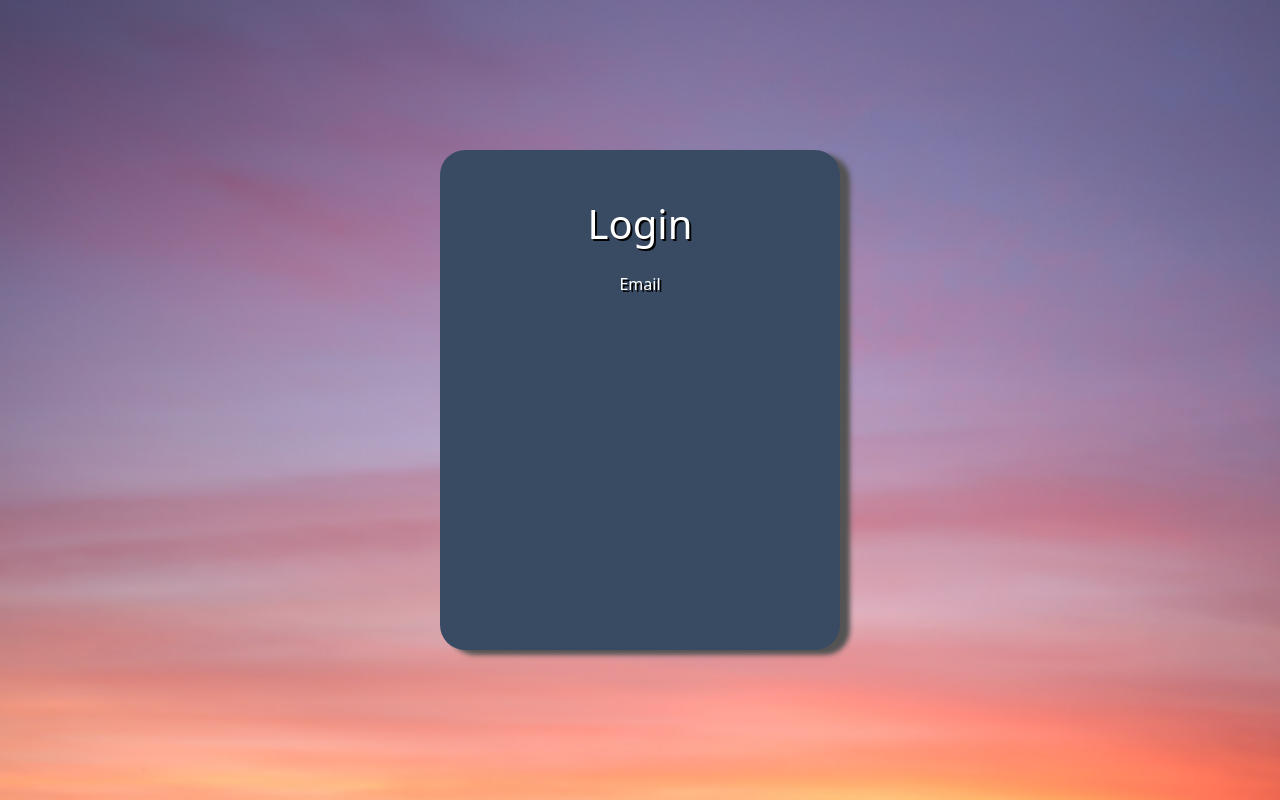
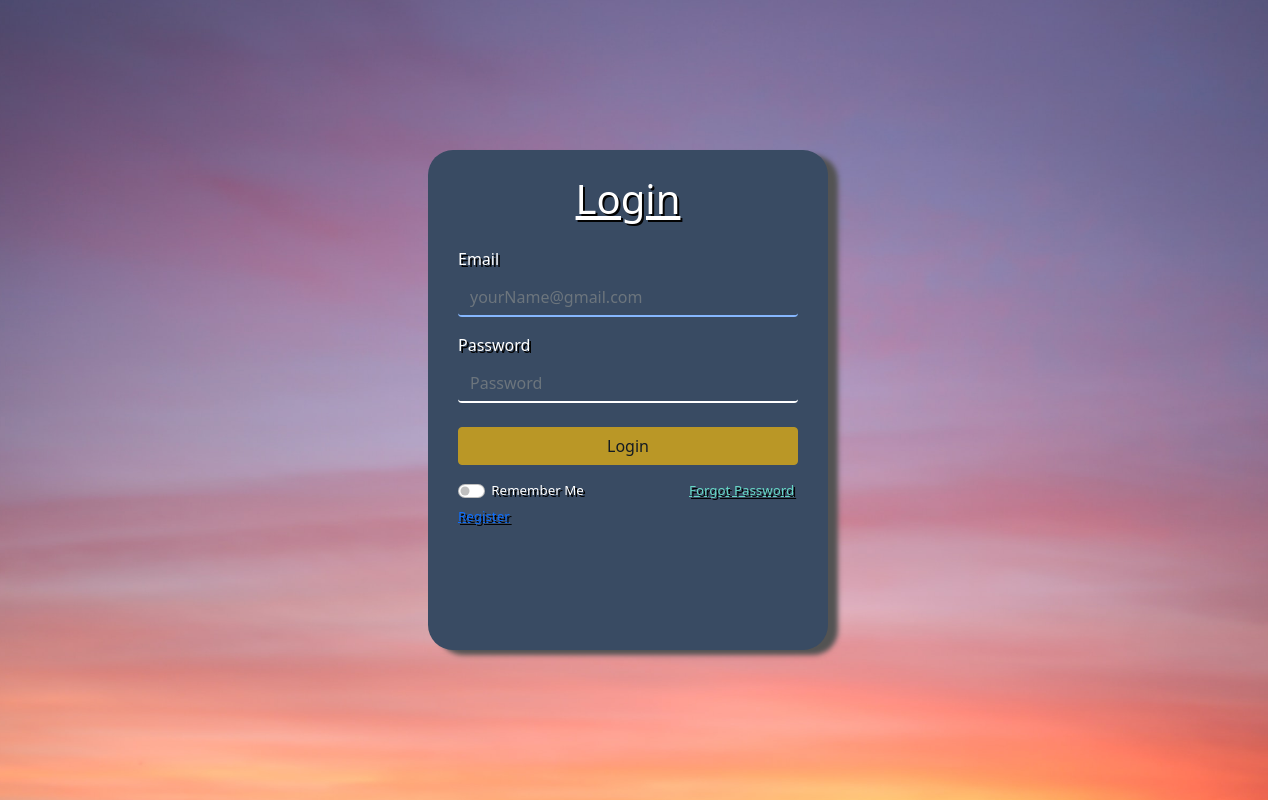
Before and after one commit to liamandaidan/HomeHospital, a React (Create React App) app in the folder HomeHospital-Frontend/hh-front/: page /login in a window 1280 px wide. Built offline with nearby package versions, Linux system fonts and the light colour scheme.

Commit message:
added login page

```diff
--- a/HomeHospital-Frontend/hh-front/src/components/LoginForm.js
+++ b/HomeHospital-Frontend/hh-front/src/components/LoginForm.js
@@ -1,28 +1,120 @@
-import React from "react";
-import { Container } from "react-bootstrap";
+import React, { useEffect, useState } from "react";
+import { Button, Col, Container, Form, Row } from "react-bootstrap";
+import { Link } from "react-router-dom";
 
 import classes from "./LoginForm.module.css";
 
 function LoginForm() {
+  const [email, setEmail] = useState("");
+  const [password, setPassword] = useState("");
+  const [validEmail, setValidEmail] = useState(false);
+  const [validPassword, setvalidPassword] = useState(false);
+  const [validForm, setValidForm] = useState(false);
+
+  function validateEmail() {
+    const pattern = new RegExp("^[a-zA-Z0-9_.-]+@[a-zA-Z]+[.][a-zA-Z]{2,}$");
+    if (!pattern.test(email)) {
+      document.getElementById("email").classList.add("is-invalid");
+      document.getElementById("email").classList.remove("is-valid");
+      setValidEmail(false);
+    } else {
+      document.getElementById("email").classList.remove("is-invalid");
+      document.getElementById("email").classList.add("is-valid");
+      setValidEmail(true);
+    }
+  }
+
+  function validatePassword() {
+    if (!password.length > 10) {
+      document.getElementById("password").classList.add("is-invalid");
+      document.getElementById("password").classList.remove("is-valid");
+      setvalidPassword(false);
+    } else {
+      document.getElementById("password").classList.remove("is-invalid");
+      document.getElementById("password").classList.add("is-valid");
+      setvalidPassword(true);
+    }
+  }
+
+  useEffect(() => {
+    if (validEmail && validPassword) {
+      setValidForm(true);
+    }
+  }, [validEmail, validPassword]);
+
   return (
     <Container>
       <div className={classes.loginBox}>
+        <div className={classes.innerBox}>
+          <div>
             <h1 className={classes.header}>Login</h1>
             <label htmlFor="firstName" className="form-label mt-3 text-white">
               Email
             </label>
-        {/* <input
+            <input
+              onBlur={validateEmail}
               type="text"
               className={`form-control bg-transparent text-white shadow-none ${classes.noBorder}`}
-          id="clientName"
-          name="clientName"
-          value={}
-          onChange={(e) => setNameValue(e.target.value)}
+              id="email"
+              name="email"
+              value={email}
+              onChange={(e) => setEmail(e.target.value)}
               pattern="[A-Za-z- ]+"
               required
-          placeholder="Enter Your Name"
+              placeholder="yourName@gmail.com"
+              pattern="^[a-zA-Z0-9_.-]+@[a-zA-Z]+[\.][a-zA-Z]{2,}$"
               autoFocus
-        /> */}
+            />
+            <div className="valid-feedback"></div>
+            <div className="invalid-feedback">Please enter a valid Email</div>
+          </div>
+          <div className={classes.container}>
+            <label htmlFor="password" className="form-label mt-3 text-white">
+              Password
+            </label>
+            <input
+              onBlur={validatePassword}
+              type="password"
+              className={`form-control bg-transparent text-white shadow-none ${classes.noBorder}`}
+              id="password"
+              name="password"
+              value={password}
+              onChange={(e) => setPassword(e.target.value)}
+              placeholder="Password"
+              minLength={6}
+              required
+            />
+            <div className="valid-feedback"></div>
+            <div className="invalid-feedback">
+              Password must be minimum of 10 characters
+            </div>
+          </div>
+          <div className="d-grid gap-2 mt-4">
+            <Button type="button" disabled={!validForm} variant="warning">
+              Login
+            </Button>
+          </div>
+          <Row>
+            <Col>
+              <Form.Check
+                className={`mt-3 ${classes.smallFont}`}
+                type="switch"
+                id="custom-switch"
+                label="Remember Me"
+              />
+            </Col>
+            <Col className={`ms-5 mt-3 ${classes.smallFont}`}>
+              <Link className={classes.teal} to="">
+                Forgot Password
+              </Link>
+            </Col>
+          </Row>
+          <Row>
+            <Col className={`${classes.smallFont}`}>
+              <Link to="/register">Register</Link>
+            </Col>
+          </Row>
+        </div>
       </div>
     </Container>
   );
--- a/HomeHospital-Frontend/hh-front/src/components/LoginForm.module.css
+++ b/HomeHospital-Frontend/hh-front/src/components/LoginForm.module.css
@@ -3,7 +3,6 @@
   height: 500px;
   margin: auto;
   background-color: #394b63;
-  text-align: center;
   border-radius: 25px;
   color: white;
   box-shadow: 10px 5px 5px rgb(83, 83, 83);
@@ -11,5 +10,27 @@
 }
 
 .header {
-  padding-top: 50px;
+  text-align: center;
+  padding-top: 25px;
+  text-decoration: underline;
 }
+
+.noBorder {
+  outline: 0;
+  border-width: 0 0 2px;
+  border-color: white;
+}
+
+.smallFont {
+  font-size: smaller;
+}
+
+.teal {
+  margin-left: 25px;
+  color: #67d8c6;
+}
+
+.innerBox {
+  padding-left: 30px;
+  padding-right: 30px;
+}
--- a/HomeHospital-Frontend/hh-front/src/components/RegistrationForm.js
+++ b/HomeHospital-Frontend/hh-front/src/components/RegistrationForm.js
@@ -205,6 +205,21 @@ function RegistrationForm() {
     }
   }
 
+  const createUser = () => {
+    Axios.post("http://localhost:4000/api/register", {
+      firstName: firstNameValue,
+      lastName: lastNameValue,
+      address: addressValue,
+      postal: postalCodeValue,
+      phoneNumber: phoneValue,
+      email: emailValue,
+      age: ageValue,
+      password: passwordValue,
+    }).then((response) => {
+      alert("USER CREATED!");
+    });
+  };
+
   return (
     <Container>
       <form id="clientForm" action="">
@@ -273,8 +288,8 @@ function RegistrationForm() {
             Age
           </label>
           <input
-            onBlur={validateAge}
-            type="text"
+            // onBlur={validateAge}
+            type="number"
             className={`form-control bg-transparent text-white shadow-none ${classes.noBorder}`}
             id="age"
             name="age"
@@ -284,7 +299,7 @@ function RegistrationForm() {
             required
           />
           <div className="valid-feedback">Looks good!</div>
-          <div className="invalid-feedback">Please enter a valid Address</div>
+          <div className="invalid-feedback">Please enter a valid Age</div>
         </div>
         <div>
           <label htmlFor="postalCode" className="form-label mt-3 text-white">
@@ -395,6 +410,7 @@ function RegistrationForm() {
             type="submit"
             disabled={!validClientFormValue}
             className={classes.registerButton}
+            onClick={createUser}
           >
             Register
           </Button>
--- a/HomeHospital-Frontend/hh-front/src/pages/Login.js
+++ b/HomeHospital-Frontend/hh-front/src/pages/Login.js
@@ -5,7 +5,7 @@ import LoginForm from "../components/LoginForm";
 
 function Login() {
   return (
-    <React.Fragment>
+    <div>
       <Row
         className="align-items-center"
         style={{
@@ -14,13 +14,14 @@ function Login() {
           backgroundRepeat: "repeat",
           backgroundSize: "cover",
           height: "100vh",
+          width: "100vw",
         }}
       >
         <Col className="align-self-center">
           <LoginForm />
         </Col>
       </Row>
-    </React.Fragment>
+    </div>
   );
 }
 
--- a/HomeHospital-Frontend/hh-front/src/pages/Register.js
+++ b/HomeHospital-Frontend/hh-front/src/pages/Register.js
@@ -14,6 +14,7 @@ function Register() {
         backgroundRepeat: "repeat",
         backgroundSize: "cover",
         height: "100vh",
+        width: "100vw",
       }}
     >
       <Row>
```
Lines whose indentation alone changed are shown as unchanged.
